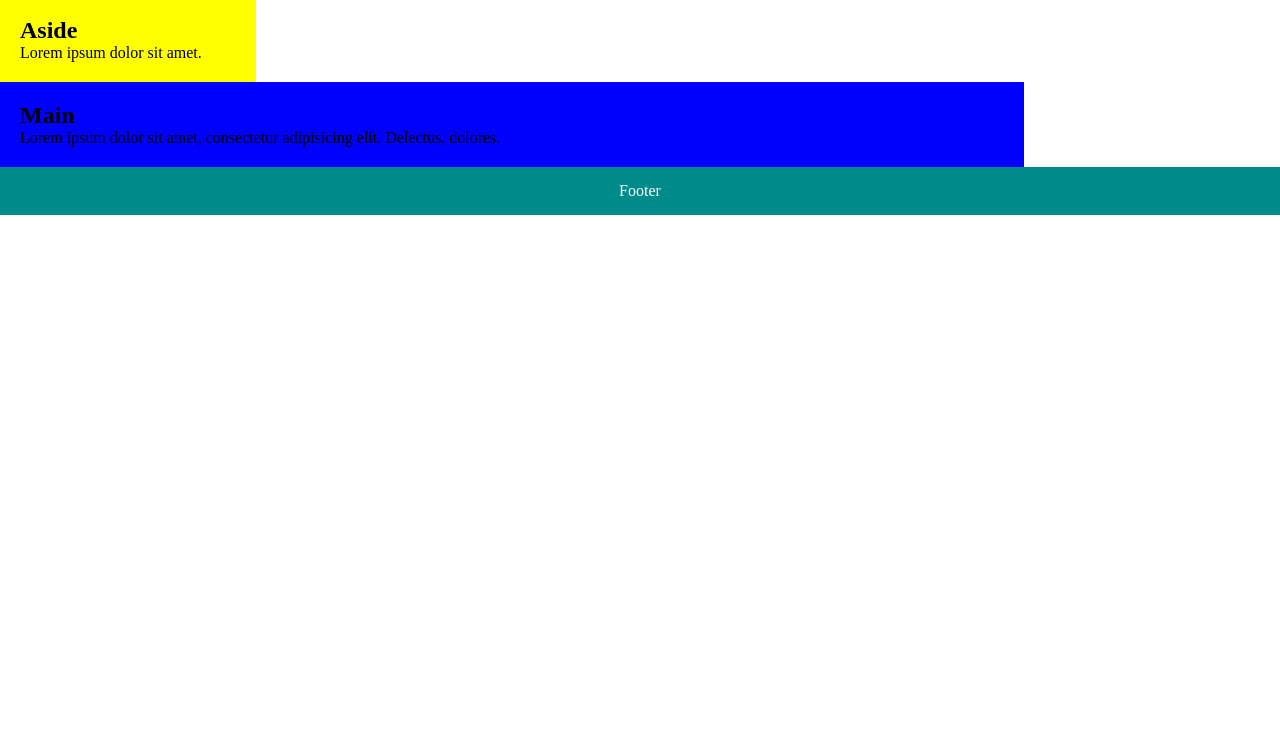
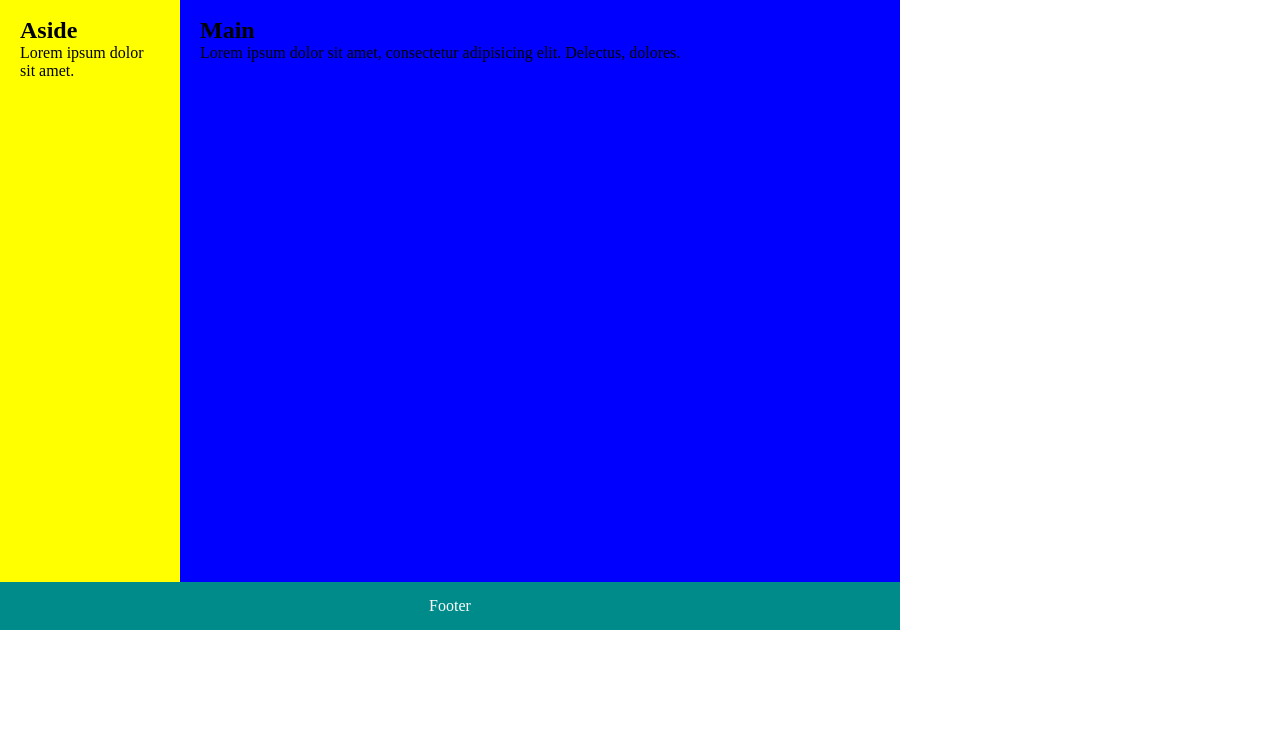
Before and after one commit to rdugandzicTSZ/SJWP, a plain HTML site: page ZAD_2.html in a window 1280 px wide. Shown: the part 70-800 px from the top of the page. Drawn offline with Linux system fonts and the light colour scheme.

Commit message:
Update ZAD_2.html

```diff
--- a/ZAD_2.html
+++ b/ZAD_2.html
@@ -10,12 +10,12 @@
 
 <body>
 
-<div class="omot">
+<div class="vanjsko">
   <header>
     <h1>Lorem ipsum dolor sit amet.</h1>
   </header>
 
-  <div class="sadrzaj">
+  <div class="tekst">
     <aside>
       <h2>Aside</h2>
       <p>Lorem ipsum dolor sit amet.</p>
```
